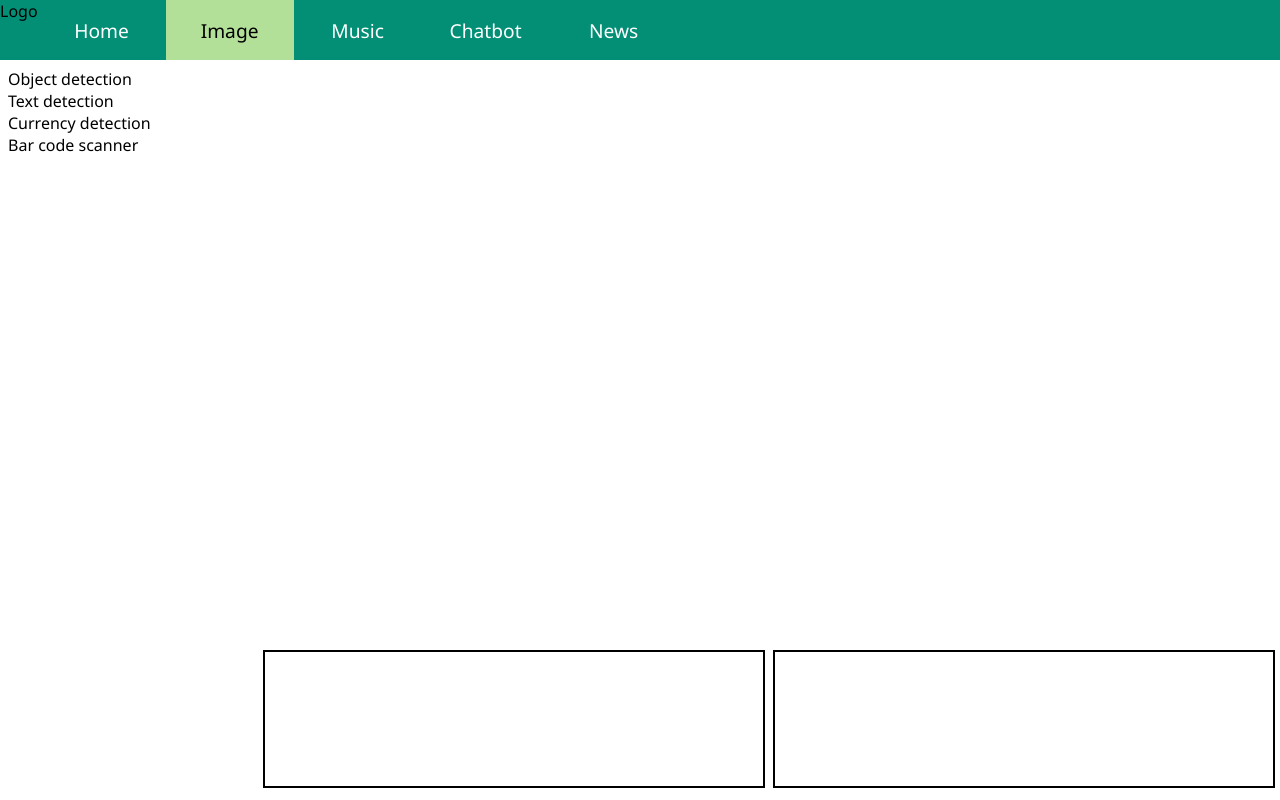
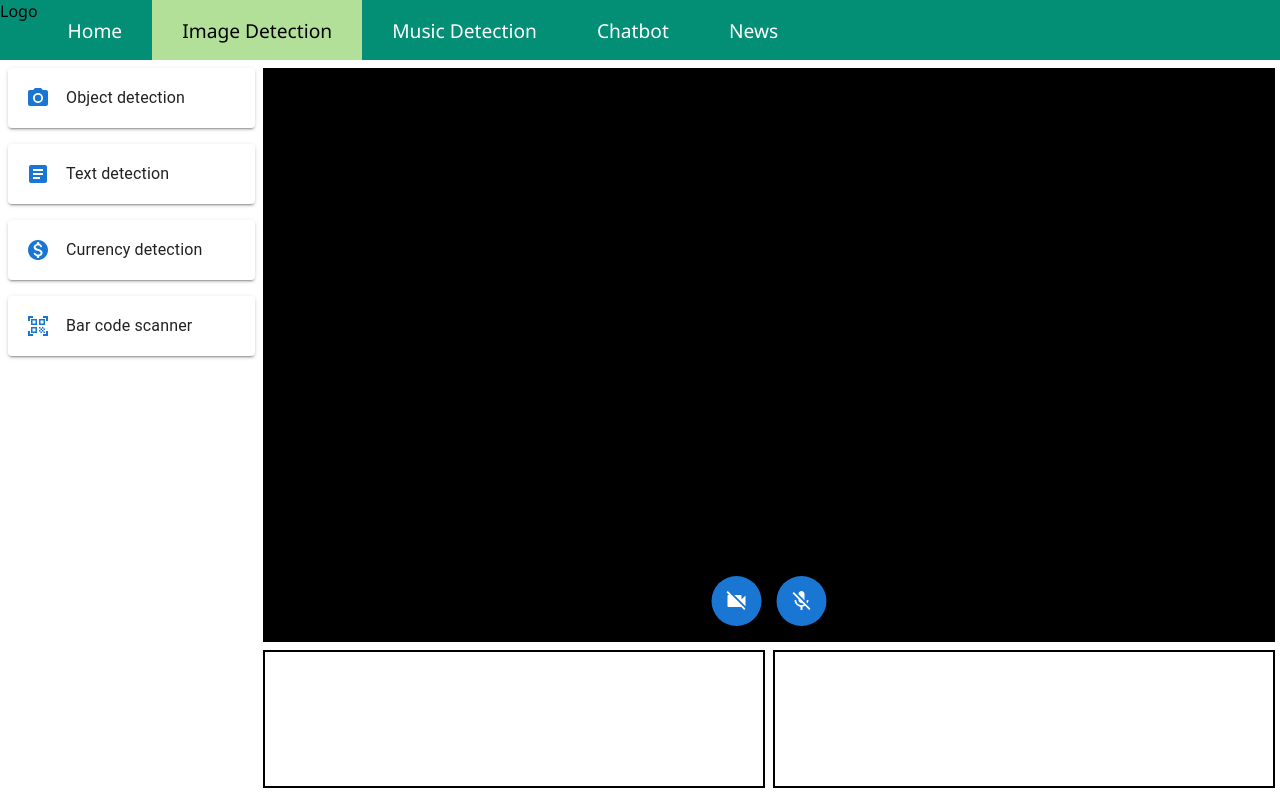
Before and after one commit to VietHungUET/SightTech, a React (Vite) app in the folder frontend/: page /image in a window 1280 px wide. Built offline with nearby package versions, Linux system fonts and the light colour scheme; no server answers.

Commit message:
[Styles] Update image detection styles

```diff
--- a/frontend/package.json
+++ b/frontend/package.json
@@ -10,6 +10,10 @@
     "preview": "vite preview"
   },
   "dependencies": {
+    "@emotion/react": "^11.14.0",
+    "@emotion/styled": "^11.14.1",
+    "@mui/icons-material": "^7.3.5",
+    "@mui/material": "^7.3.5",
     "react": "^19.1.1",
     "react-dom": "^19.1.1",
     "react-router-dom": "^7.9.5",
--- a/frontend/src/components/ImageDetectionOptions.css
+++ b/frontend/src/components/ImageDetectionOptions.css
@@ -4,3 +4,34 @@
     display: flex;
     flex-direction: column;
 }
+
+.option-card {
+    padding: 16px;
+    display: flex;
+    align-items: center;
+    gap: 16px;
+    cursor: pointer;
+    transition: all 0.2s ease;
+    border: 2px solid transparent;
+}
+
+.option-card:hover {
+    transform: translateY(-2px);
+    box-shadow: 0px 4px 12px rgba(0, 0, 0, 0.15);
+}
+
+.option-card.selected {
+    background-color: #e3f2fd; /* Light blue background */
+    border-color: #1976d2; /* Blue border */
+}
+
+.option-card.selected .option-icon {
+    color: #1565c0; /* Darker blue when selected */
+}
+
+.option-icon {
+    color: #1976d2;
+    display: flex;
+    align-items: center;
+    transition: color 0.2s ease;
+}
--- a/frontend/src/components/ImageDetectionOptions.jsx
+++ b/frontend/src/components/ImageDetectionOptions.jsx
@@ -1,12 +1,30 @@
-import "./ImageDetectionOptions.css"
+import './ImageDetectionOptions.css';
+import { Stack, Paper, Typography, Box } from '@mui/material';
+import { CameraAlt, Article, MonetizationOnRounded, QrCodeScanner } from '@mui/icons-material';
+import {useState} from "react";
 
 export default function ImageDetectionOptions() {
+
+    const [selected, setSelected] = useState(null);
+
+    const options = [
+        { label: 'Object detection', icon: <CameraAlt /> },
+        { label: 'Text detection', icon: <Article /> },
+        { label: 'Currency detection', icon: <MonetizationOnRounded /> },
+        { label: 'Bar code scanner', icon: <QrCodeScanner /> }
+    ];
+
     return (
-        <div className="options">
-            <div>Object detection</div>
-            <div>Text detection</div>
-            <div>Currency detection</div>
-            <div>Bar code scanner</div>
-        </div>
-    )
+        <Stack spacing={2} className="options">
+            {options.map((option, index) => (
+                <Paper key={index}
+                       elevation={2}
+                       className={`option-card ${selected === index ? 'selected' : ''}`}
+                       onClick={() => setSelected(index)}>
+                    <Box className="option-icon">{option.icon}</Box>
+                    <Typography variant="body1">{option.label}</Typography>
+                </Paper>
+            ))}
+        </Stack>
+    );
 }
--- a/frontend/src/components/MenuBar.css
+++ b/frontend/src/components/MenuBar.css
@@ -12,7 +12,9 @@ a {
     display: flex;
     align-items: center;
     justify-content: center;
-    width: 10%;
+    width: fit-content;
+    padding-left: 30px;
+    padding-right: 30px;
 }
 
 a:hover {
--- a/frontend/src/components/MenuBar.jsx
+++ b/frontend/src/components/MenuBar.jsx
@@ -6,8 +6,8 @@ export default function MenuBar() {
         <nav>
             <div>Logo</div>
             <NavLink to="/">Home</NavLink>
-            <NavLink to="/image">Image</NavLink>
-            <NavLink to="/music">Music</NavLink>
+            <NavLink to="/image">Image Detection</NavLink>
+            <NavLink to="/music">Music Detection</NavLink>
             <NavLink to="/chatbot">Chatbot</NavLink>
             <NavLink to="/news">News</NavLink>
         </nav>
--- a/frontend/src/components/WebCam.css
+++ b/frontend/src/components/WebCam.css
@@ -1,4 +1,34 @@
 .webcam {
     grid-column: 2 / 6;
     grid-row: 1 / 5;
+    position: relative;
+    width: 100%;
+    height: 100%;
+    background: #000;
 }
+
+.camera {
+    width: 100%;
+    height: 100%;
+    object-fit: cover
+}
+
+.webcam-controls {
+    position: absolute;
+    bottom: 16px;
+    left: 50%;
+    transform: translateX(-50%);
+    z-index: 1;
+    display: flex;
+    gap: 15px;
+}
+
+.webcam-controls button {
+    border-radius: 50%;
+    min-width: 50px;
+    width: 50px;
+    height: 50px;
+    display: flex;
+    justify-content: center;
+    align-items: center;
+}
--- a/frontend/src/components/WebCam.jsx
+++ b/frontend/src/components/WebCam.jsx
@@ -1,9 +1,13 @@
-import React, { useRef, useCallback } from "react";
+import React, {useRef, useCallback, useState} from "react";
+import {Button} from "@mui/material";
+import {Videocam, VideocamOff, Mic, MicOff} from "@mui/icons-material";
 import Webcam from "react-webcam";
 import "./WebCam.css"
 
 export default function WebCam() {
     const webcamRef = useRef(null);
+    const [camOpen, setCamOpen] = useState(false);
+    const [micOpen, setMicOpen] = useState(false);
 
     const capture = useCallback(() => {
         const imageSrc = webcamRef.current.getScreenshot();
@@ -16,20 +20,40 @@ export default function WebCam() {
     //     facingMode: "user",
     // };
 
+    const toggleMic = () => {
+        setMicOpen(!micOpen);
+    }
+
+    const toggleCamera = () => {
+        setCamOpen(!camOpen);
+    }
+
     return (
         <div className="webcam">
+            {camOpen &&
             <Webcam
-                audio={false}
+                className="camera"
+                audio={micOpen}
                 ref={webcamRef}
                 //videoConstraints={videoConstraints}
                 screenshotFormat="image/jpeg"
                 mirrored={true}
-                style={{
-                    width: "100%",
-                    height: "100%",
-                    objectFit: "cover",
-                }}
             />
+            }
+            <div className="webcam-controls">
+                <Button
+                    variant="contained"
+                    onClick={toggleCamera}
+                >
+                    {camOpen ? <Videocam /> : <VideocamOff />}
+                </Button>
+                <Button
+                    variant="contained"
+                    onClick={toggleMic}
+                >
+                    {micOpen ? <Mic /> : <MicOff />}
+                </Button>
+            </div>
         </div>
     );
 }
```
Also changed, not shown: 1 other file (tests, documents, lock files or other folders).
